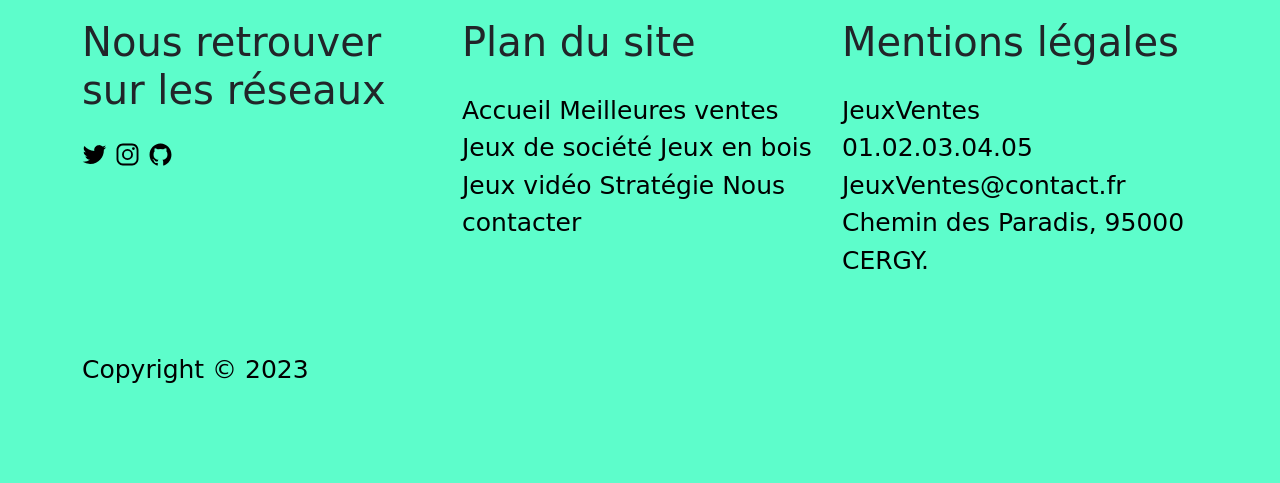
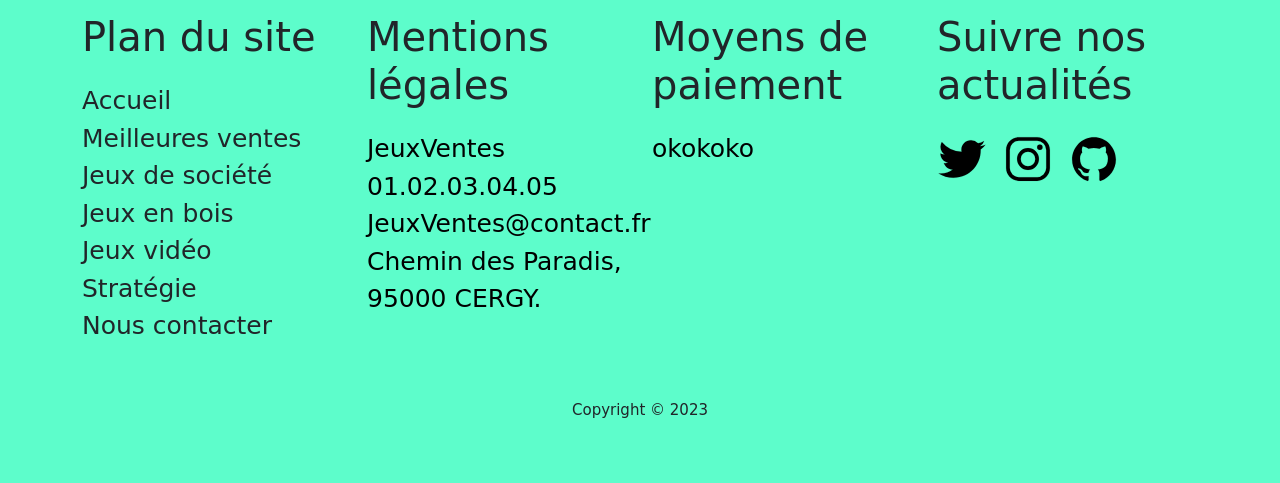
Before and after one commit to An2sBRR/E-commerce, a PHP site: page /E-commerce-main/ in a window 1280 px wide. Shown: the part 1390-1873 px from the top of the page. Run offline with PHP 8.4, Linux system fonts and the light colour scheme; data that the repository does not hold is empty; some web fonts are replaced.

Commit message:
Changement footer

```diff
--- a/index.php
+++ b/index.php
@@ -119,63 +119,55 @@
         </div>
 
     </section>
-    <!-- Footer/contact -->
+   <!-- Footer -->
     <footer class="container-fluid footer">
         <div class="container">
             <div class="row">
-            <h2 id="infos">Informations</h2>
+            <h1 id="infos">Informations</h1>
             <iframe id="carte" src="https://www.google.com/maps/embed?pb=!1m18!1m12!1m3!1d2615.8442200637187!2d2.064316615915703!3d49.03256977930504!2m3!1f0!2f0!3f0!3m2!1i1024!2i768!4f13.1!3m3!1m2!1s0x47e6f578a5671b03%3A0x225d4d910fb39b53!2sCY%20Tech%20-%20Site%20Fermat!5e0!3m2!1sfr!2sfr!4v1679603546288!5m2!1sfr!2sfr" width="600" height="450" style="border:0;" allowfullscreen="" loading="lazy" referrerpolicy="no-referrer-when-downgrade"></iframe>
-                <article class="col-md-4 col-lg-4 col-xs-12 col-sm-12">
-                <h2>Nous retrouver sur les réseaux</h2>
-                <p>
-                    <a class="reseauxlog" href="https://twitter.com" target="_blank">
-                        <ion-icon name="logo-twitter"></ion-icon>
-                    </a>
-                    <a class="reseauxlog" href="https://instagram.com" target="_blank">
-                        <ion-icon name="logo-instagram"></ion-icon>
-                    </a>
-                        <a class="reseauxlog" href="https://github.com/Le-7/PREING2MI3-AITCHADI-BELHADJ-CERF-COSTA" target="_blank">
-                    <ion-icon name="logo-github"></ion-icon>
-                    </a>
-                </p>
-                </article>
-                <article class="col-md-4 col-lg-4 col-xs-12 col-sm-12">
+
+                <article class="col-md-3 col-lg-3 col-xs-12 col-sm-12">
                     <h2>Plan du site</h2>
-                    <p>
-                    Accueil
-                    Meilleures ventes
-                    Jeux de société
-                    Jeux en bois
-                    Jeux vidéo
-                    Stratégie
-                    Nous contacter
-                    </p>
+                        <ul class="menuBas">
+                        <li>Accueil</li>
+                        <li>Meilleures ventes</li>
+                        <li>Jeux de société</li>
+                        <li>Jeux en bois</li>
+                        <li>Jeux vidéo</li>
+                        <li>Stratégie</li>
+                        <li>Nous contacter</li>
+                        </ul>
             </article>
-            <article class="col-md-4 col-lg-4 col-xs-12 col-sm-12">
+            <article class="col-md-3 col-lg-3 col-xs-12 col-sm-12">
                 <h2>Mentions légales</h2>
                 <p>
                     JeuxVentes<br>01.02.03.04.05<br>JeuxVentes@contact.fr<br>Chemin des Paradis, 95000 CERGY.
                 </p>
             </article>
-                <!-- <div class="span6">
-                    <form class="formulaireContact">
-                        <div class="controls controls-row">
-                            <input id="name" name="name" type="text" class="span3" placeholder="Name">
-                            <input id="email" name="email" type="email" class="span3" placeholder="Email address">
-                        </div>
-                        <div class="controls">
-                            <textarea id="message" name="message" class="span6" placeholder="Your Message" rows="5"></textarea>
-                        </div>
-
-                        <div class="controls">
-                            <button id="contact-submit" type="submit" class="btn btn-custom input-medium pull-right">Send</button>
-                        </div>
-                    </form>
-                </div> -->
+            <article class="col-md-3 col-lg-3 col-xs-12 col-sm-12">
+                <h2>Moyens de paiement</h2>
+                <p>
+                    okokoko
+                </p>
+            </article>
+            <article class="col-md-3 col-lg-3 col-xs-12 col-sm-12">
+                <h2>Suivre nos actualités </h2>
+                <p>
+                    <a class="reseauxFooter" href="https://twitter.com" target="_blank">
+                        <ion-icon name="logo-twitter"></ion-icon>
+                    </a>
+                    <a class="reseauxFooter" href="https://instagram.com" target="_blank">
+                        <ion-icon name="logo-instagram"></ion-icon>
+                    </a>
+                        <a class="reseauxFooter" href="https://github.com/Le-7/PREING2MI3-AITCHADI-BELHADJ-CERF-COSTA" target="_blank">
+                    <ion-icon name="logo-github"></ion-icon>
+                    </a>
+                </p>
+                </article>
             </div>
-            <p>
+            <h3 id="copyright">
                 Copyright © 2023
-            </p>
+            </h3>
 
         </div>
 
```
